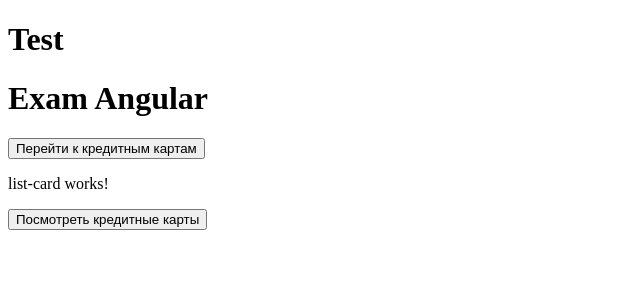
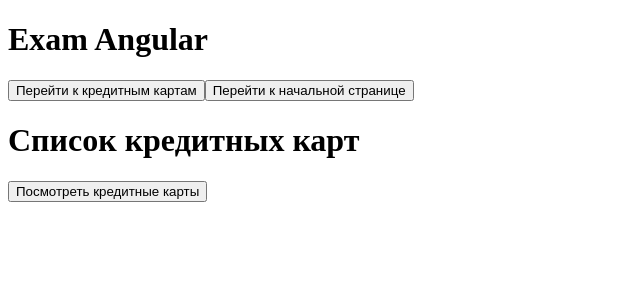
Before and after one commit to SaySubr/ExamAngular, an Angular app: page /cards in a window 1280 px wide. Shown: the top 300 px of the page, without its empty margins (0-640 px from the left). Built offline with nearby package versions, Linux system fonts and the light colour scheme.

Commit message:
Add weclome Component

```diff
--- a/src/app/app.component.html
+++ b/src/app/app.component.html
@@ -1,5 +1,2 @@
-<h1>
-  Test
-</h1>
 <app-header></app-header>
 <router-outlet></router-outlet>
--- a/src/app/app.routes.ts
+++ b/src/app/app.routes.ts
@@ -1,7 +1,9 @@
 import { Routes } from '@angular/router';
 import { ListCardComponent } from './components/list-card/list-card.component';
+import { WelcomeComponent } from './components/welcome/welcome.component';
 
 export const routes: Routes = [
   { path: '', redirectTo: 'cards', pathMatch: 'full' },
-  { path: 'cards', component: ListCardComponent }
+  { path: 'cards', component: ListCardComponent },
+  { path: 'welcome', component: WelcomeComponent}
 ];
--- a/src/app/components/header/header.component.html
+++ b/src/app/components/header/header.component.html
@@ -1,2 +1,3 @@
 <h1>Exam Angular</h1>
 <button (click)="goToCards()">Перейти к кредитным картам</button>
+<button (click)="goToWelcome()">Перейти к начальной странице</button>
--- a/src/app/components/header/header.component.ts
+++ b/src/app/components/header/header.component.ts
@@ -16,4 +16,8 @@ export class HeaderComponent {
   goToCards() {
     this.router.navigate(['/cards']);
   }
+
+  goToWelcome(){
+    this.router.navigate(['welcome'])
+  }
 }
--- a/src/app/components/list-card/list-card.component.html
+++ b/src/app/components/list-card/list-card.component.html
@@ -1,4 +1,4 @@
-<p>list-card works!</p>
+<h1>Список кредитных карт</h1>
 <button (click)="GetDataCard()">Посмотреть кредитные карты</button>
 
 <ul>
--- /dev/null
+++ b/src/app/components/welcome/welcome.component.html
@@ -0,0 +1 @@
+<p>welcome works!</p>
```
Also changed, not shown: src/app/components/welcome/welcome.component.ts (added, +12 -0 lines), src/app/components/welcome/welcome.component.scss (added), 1 other file (tests, documents, lock files or other folders).
